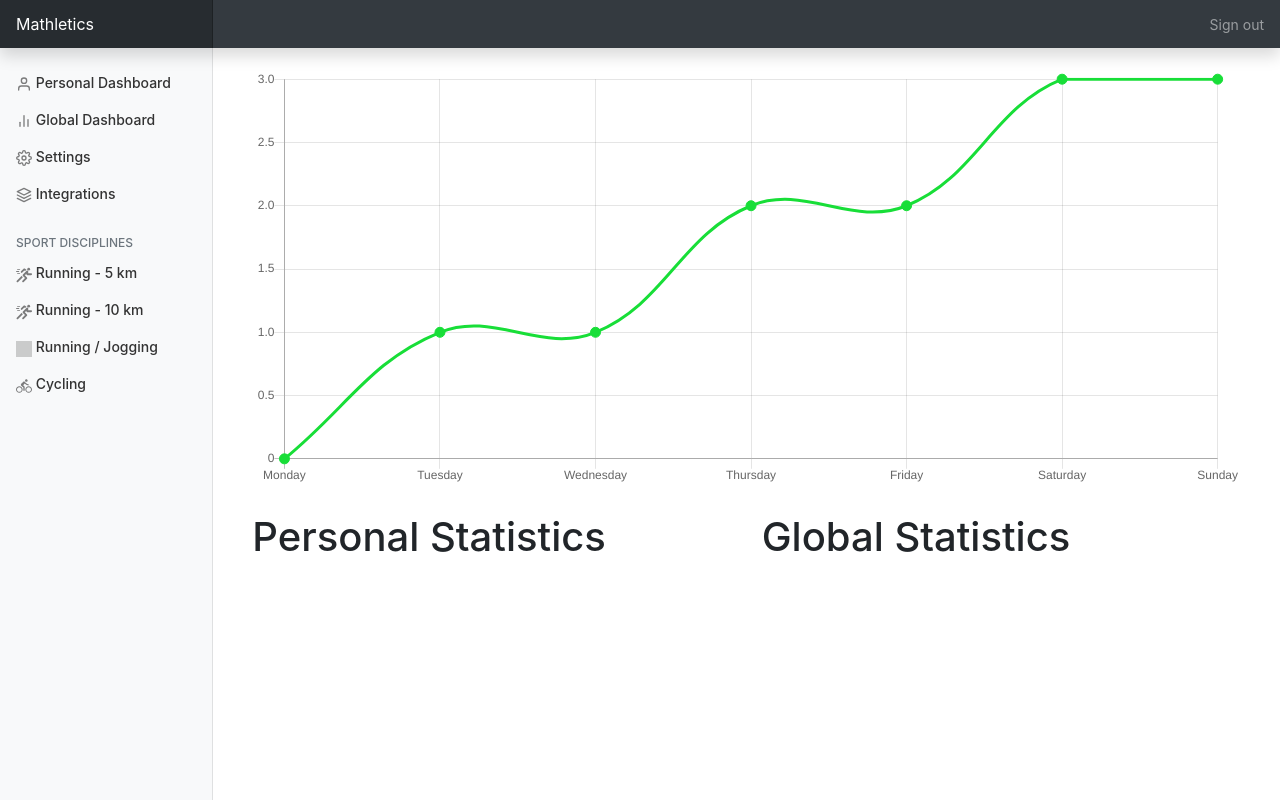
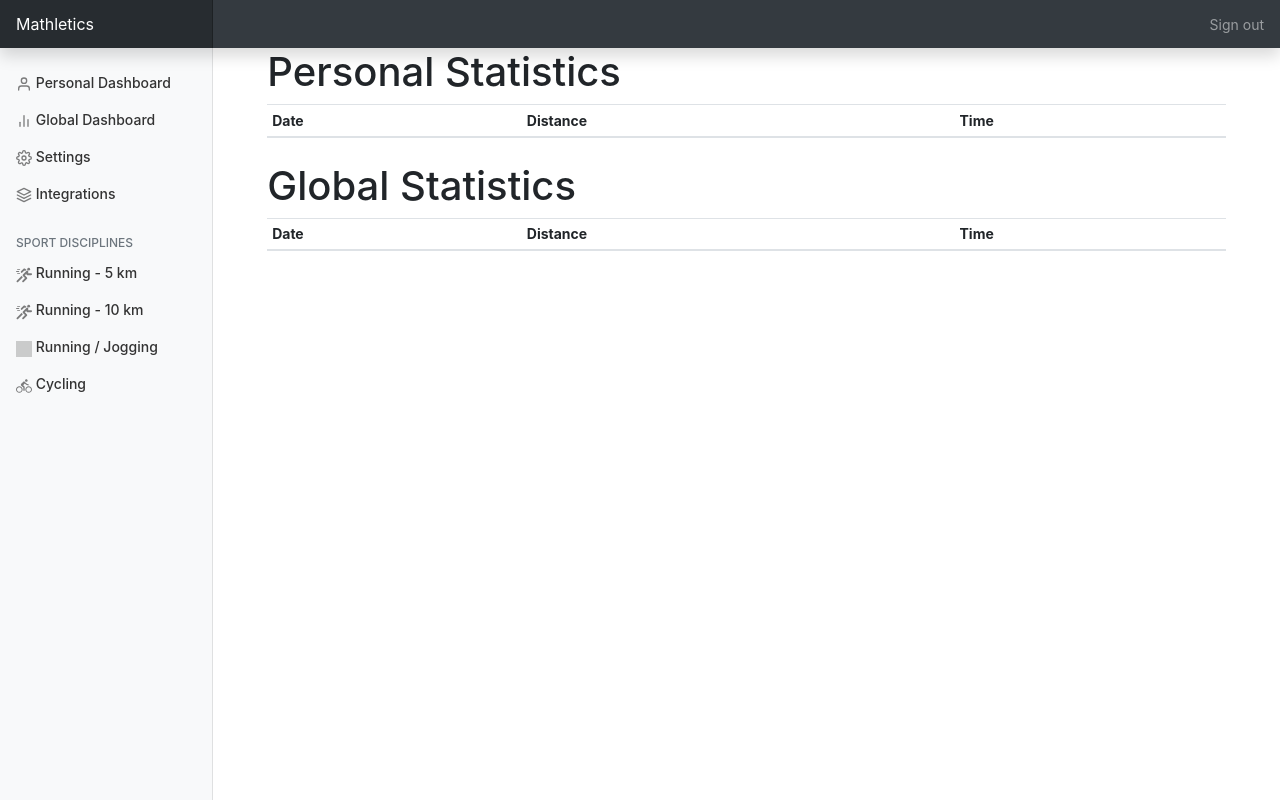
Before and after one commit to Matfyz-Developer-Student-Club/matfyz-activity-sport-tracker, a Flask app: page /running_jogging in a window 1280 px wide. Run offline with Flask 2, Linux system fonts and the light colour scheme; a user stored in the database is signed in; lists and menus that the app fills with data are empty; some libraries are stand-ins or nearby versions; grey boxes are pictures that could not be loaded.

Commit message:
Tables for sections

```diff
--- a/mast/templates/running_jogging.html
+++ b/mast/templates/running_jogging.html
@@ -1,22 +1,50 @@
 {% extends "main_layout_template.html" %}
 {% block content_page %}
-    <div class="container">
-        <div class="row">
-            <div class="col-sm">
-                <canvas class="my-4 w-100" id="run_competition" width="900" height="380"></canvas>
-                <script src="{{ url_for('static', filename='running_jogging_chart.js') }}"></script>
-            </div>
+<div class="container mb-4">
+    <div class="row-fluid">
+        <div class="col-sm mb-4">
+            <h1>Personal Statistics</h1>
+            <table id="personalStats" class="display table table-striped table-sm">
+                <thead>
+                    <tr>
+                        <th>Date</th>
+                        <th>Distance</th>
+                        <th>Time</th>
+                    </tr>
+                </thead>
+                <tbody>
+                    {% for item in items %}
+                    <tr>
+                        <td>{{item.date}}</td>
+                        <td>{{item.distance}}</td>
+                        <td>{{item.time}}</td>
+                    </tr>
+                    {% endfor %}
+                </tbody>
+            </table>
         </div>
-        <div class="row">
-            <div class="col-sm">
-                <h1>Personal Statistics</h1>
-                <table id="personalStats" class="display" width="100%"></table>
-            </div>
-            <div class="col-sm">
-                <h1>Global Statistics</h1>
-                <table id="globalStats" class="display" width="100%"></table>
-            </div>
+        <div class="col-sm">
+            <h1>Global Statistics</h1>
+            <table id="personalStats" class="display table table-striped table-sm">
+                <thead>
+                    <tr>
+                        <th>Date</th>
+                        <th>Distance</th>
+                        <th>Time</th>
+                    </tr>
+                </thead>
+                <tbody>
+                    {% for item in items %}
+                    <tr>
+                        <td>{{item.date}}</td>
+                        <td>{{item.distance}}</td>
+                        <td>{{item.time}}</td>
+                    </tr>
+                    {% endfor %}
+                </tbody>
+            </table>
         </div>
     </div>
+</div>
 
 {% endblock content_page %}
--- a/mast/views.py
+++ b/mast/views.py
@@ -1,7 +1,7 @@
 from flask import redirect, request, render_template, url_for, jsonify
 from flask_login import login_user, current_user, logout_user, login_required
 from mast.forms import LoginForm, RegisterForm, UpdateProfileForm, ChangePasswordForm
-from mast.models import User
+from mast.models import User, Competition, Sex, Age
 import mast.queries
 import json
 import datetime
@@ -104,7 +104,8 @@ def running_5_km():
 @app.route('/get_running_5_km')
 @login_required
 def get_running_5_km():
-    # TODO: replace with data from query - data of all users
+    session = mast.queries.Queries()
+    global_data = session.get_top_users_best_run(Competition.Run5km, Sex.Male)
     return jsonify(
         {'payload': json.dumps({'global_data': global_data, 'personal_data': personal_data, 'labels': labels})})
 
```
Also changed, not shown: mast/templates/cycling.html (+45 -1 lines), mast/templates/running_10_km.html (+5 -12 lines), mast/templates/running_5_km.html (+27 -12 lines).
